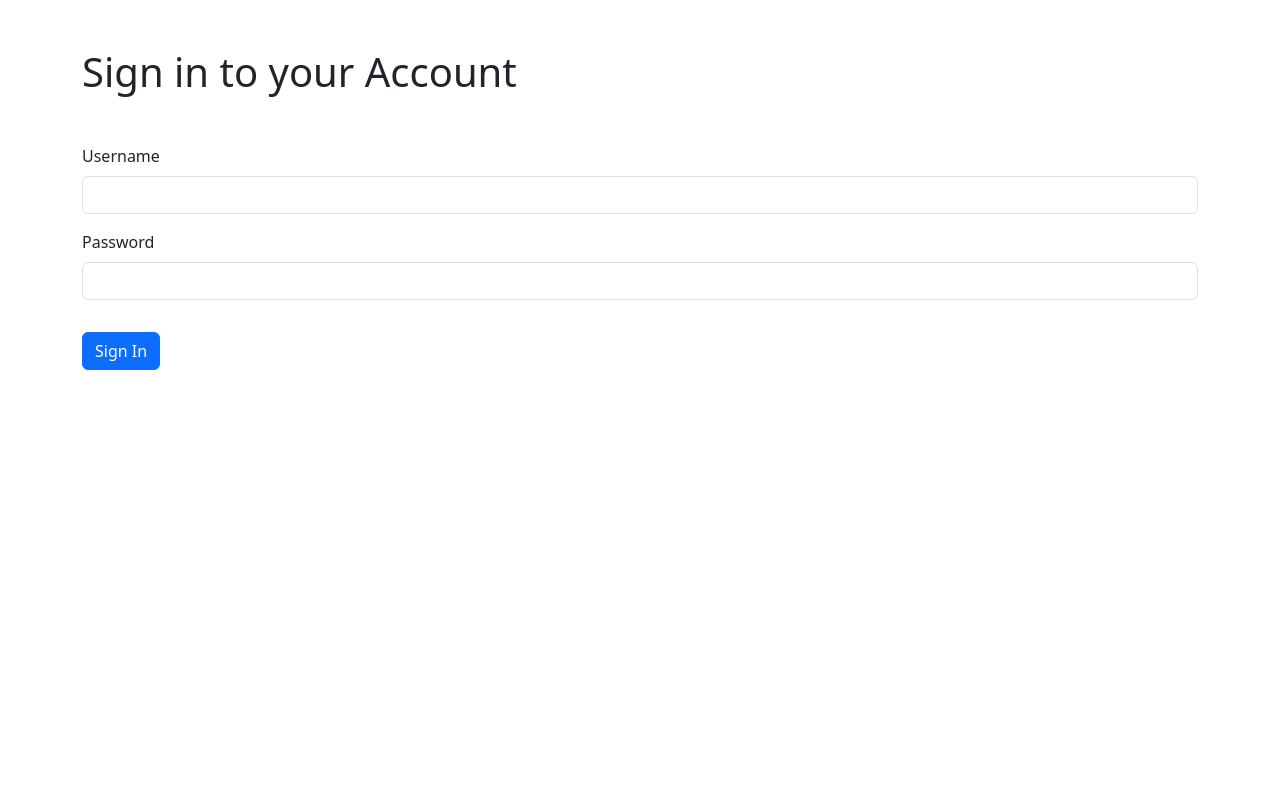
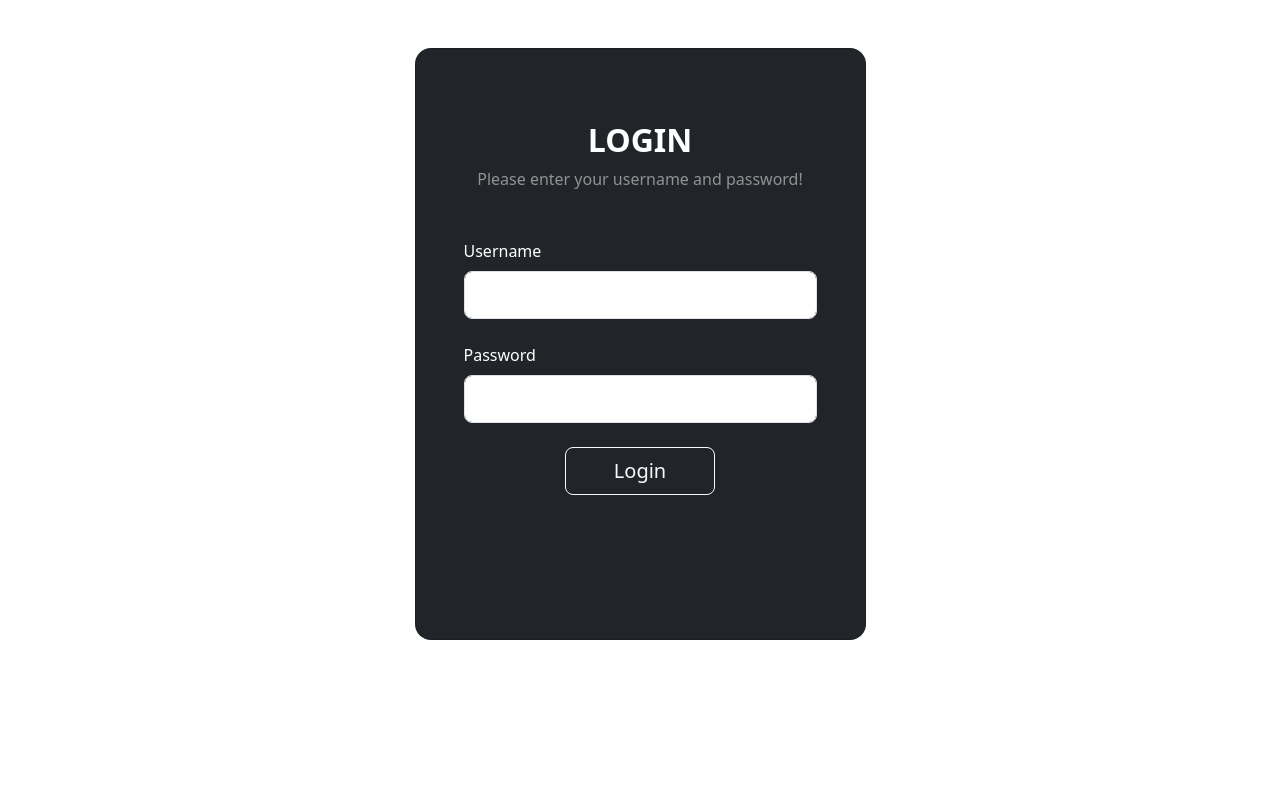
Before and after one commit to aaryannipane/iim-project, a Flask app: page /signin in a window 1280 px wide. Run offline with Flask 3, Linux system fonts and the light colour scheme.

Commit message:
design change

```diff
--- a/main.py
+++ b/main.py
@@ -326,6 +326,7 @@ def signup():
         user_name = request.form.get("username")
         user_password = request.form.get("userpassword")
         user_type = request.form.get("userType")
+        print(user_name)
 
         # db connection
         connection = sqlite3.connect("user.db")
--- a/templates/index.html
+++ b/templates/index.html
@@ -22,9 +22,9 @@
     <title>Data Input Form</title>
   </head>
   <body>
-    <div class="container">
+    <div class="bg-dark text-white mb-5">
       <div
-        class="d-flex flex-row justify-content-between align-items-center py-3"
+        class="d-flex flex-row justify-content-between align-items-center py-3 container"
       >
         <h1>
           User Dashboard
@@ -34,6 +34,8 @@
           <input type="submit" value="LOGOUT" class="btn btn-danger" />
         </form>
       </div>
+    </div>
+    <div class="container">
       <div class="navbar">
         <a href="/result" class="btn btn-primary">SHOW RESULT</a>
       </div>
--- a/templates/login.html
+++ b/templates/login.html
@@ -24,7 +24,7 @@
     <title>Register</title>
   </head>
   <body>
-    <div class="container">
+    <!-- <div class="container">
       {% if session.message and session.message.page == "signin" %}
       <div class="alert alert-{{session.message.type}} mt-3" role="alert">
         {{session.message.message}}
@@ -54,6 +54,60 @@
         </div>
         <button type="submit" class="btn btn-primary mt-3">Sign In</button>
       </form>
-    </div>
+    </div> -->
+
+    <section class="vh-100 gradient-custom">
+      <div class="container py-5">
+        <div class="row d-flex justify-content-center align-items-center">
+          <div class="col-12 col-md-8 col-lg-6 col-xl-5">
+            <div class="card bg-dark text-white" style="border-radius: 1rem">
+              <div class="card-body p-5 text-center">
+                <div class="mb-md-5 mt-md-4 pb-5">
+                  <h2 class="fw-bold mb-2 text-uppercase">Login</h2>
+                  <p class="text-white-50 mb-5">
+                    Please enter your username and password!
+                  </p>
+
+                  <form action="/signin" method="post">
+                    <div class="form-outline form-white mb-4 text-start">
+                      <label class="form-label" for="typeEmailX"
+                        >Username</label
+                      >
+                      <input
+                        type="text"
+                        id="typeEmailX"
+                        name="username"
+                        class="form-control form-control-lg"
+                        required
+                      />
+                    </div>
+
+                    <div class="form-outline form-white mb-4 text-start">
+                      <label class="form-label" for="typePasswordX"
+                        >Password</label
+                      >
+                      <input
+                        type="password"
+                        id="typePasswordX"
+                        name="userpassword"
+                        class="form-control form-control-lg"
+                        required
+                      />
+                    </div>
+
+                    <button
+                      class="btn btn-outline-light btn-lg px-5"
+                      type="submit"
+                    >
+                      Login
+                    </button>
+                  </form>
+                </div>
+              </div>
+            </div>
+          </div>
+        </div>
+      </div>
+    </section>
   </body>
 </html>
```
Also changed, not shown: templates/admin_dashboard.html (+7 -4 lines), templates/register.html (+114 -7 lines), templates/result.html (+11 -5 lines), user.db.
